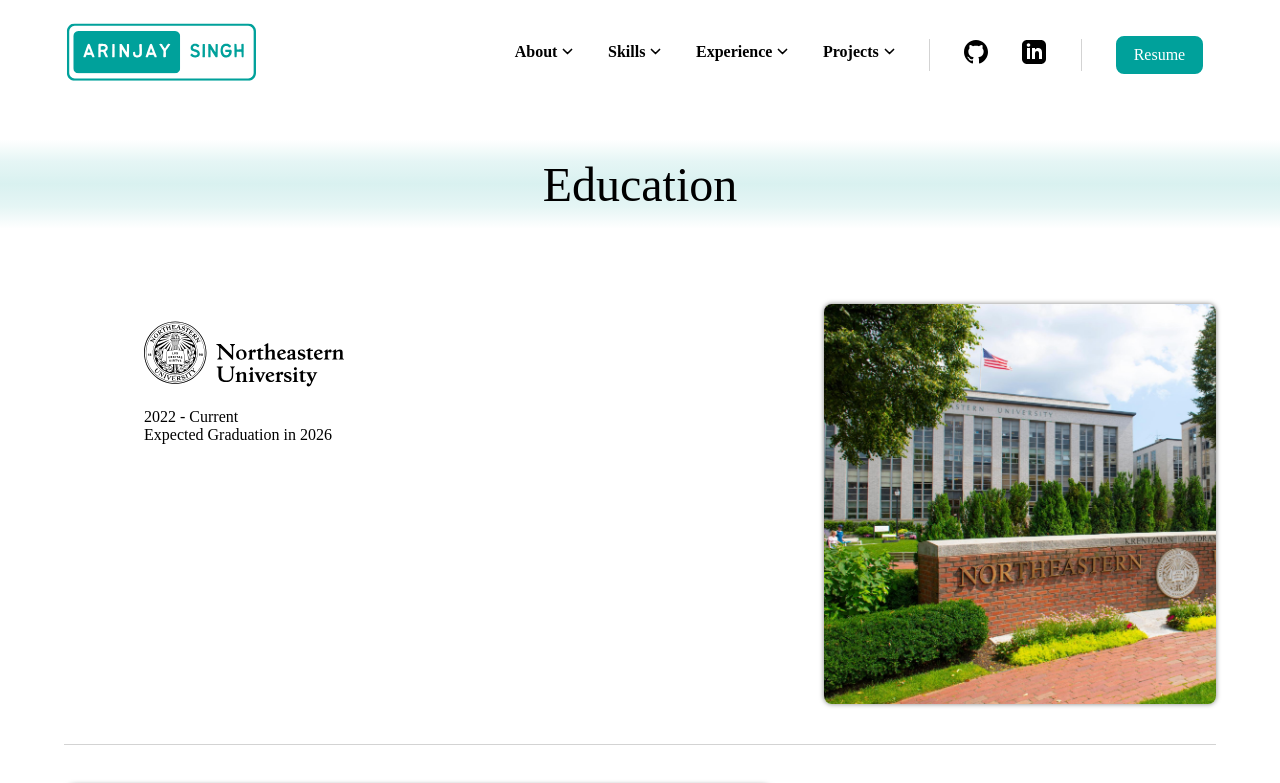
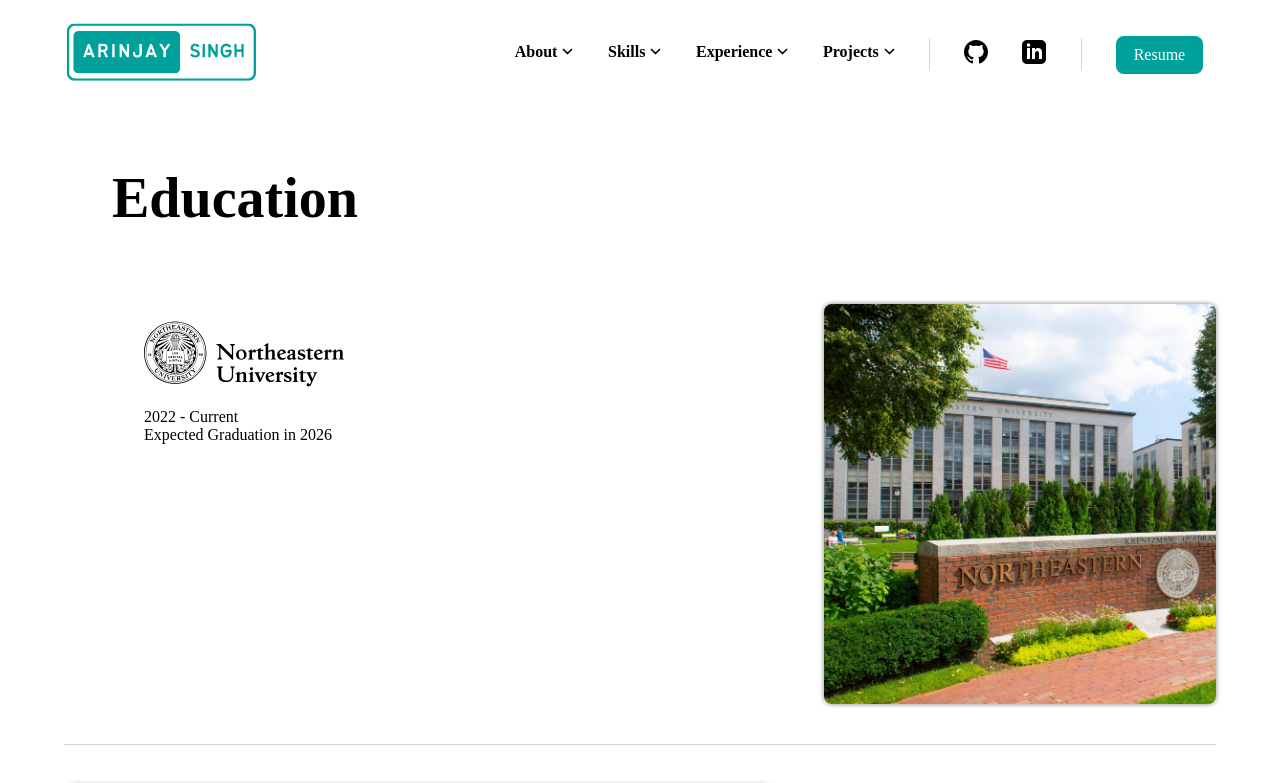
Before and after one commit to arinjay-singh/portfolio, a Next.js app: page /experience/education in a window 1280 px wide. Shown: the top 783 px of the page. Built offline with nearby package versions, Linux system fonts and the light colour scheme.

Commit message:
main styling for education page done, need to fill

```diff
--- a/pages/experience/education.module.css
+++ b/pages/experience/education.module.css
@@ -5,25 +5,18 @@
 
 .title {
   display: flex;
-  justify-content: center;
-  align-items: center;
+  justify-content: left;
+  align-items: left;
   height: 7rem;
-  padding: 0 4rem;
+  padding: 0 0 0 7rem;
   margin: 0 0 2rem 0;
-  background-image: linear-gradient(
-    rgb(0, 161, 155, 0) 10%,
-    rgb(0, 161, 155, 0.1) 30%,
-    rgb(0, 161, 155, 0.15) 50%,
-    rgb(0, 161, 155, 0.1) 70%,
-    rgb(0, 161, 155, 0) 90%
-  );
 }
 
 .title h1 {
-  text-align: center;
+  text-align: left;
   vertical-align: middle;
-  font-size: 3rem;
-  font-weight: 500;
+  font-size: 3.5rem;
+  font-weight: 600;
 }
 
 .divider {
```
